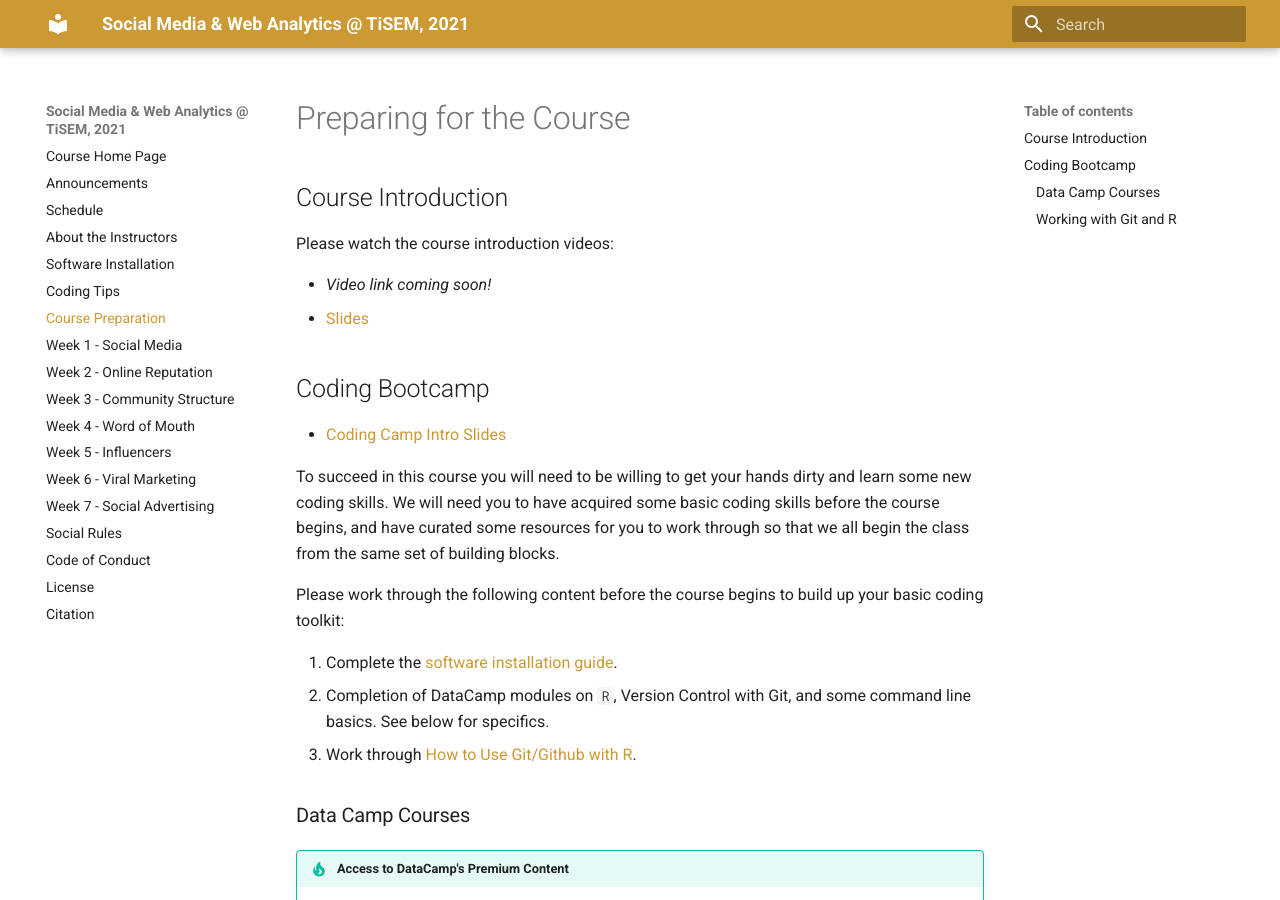
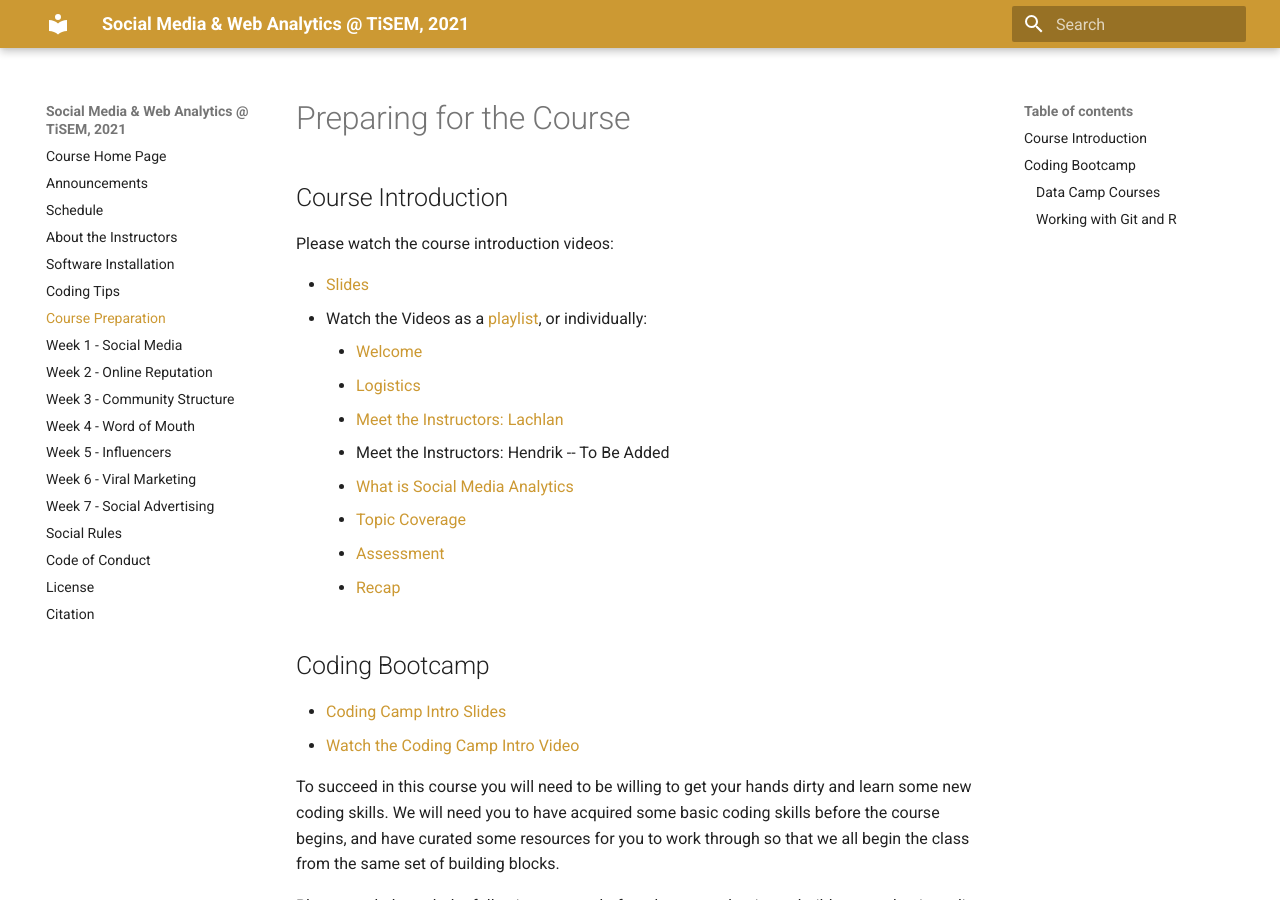
Before and after one commit to tisem-digital-marketing/2021-smwa, an MkDocs documentation site: the page built from docs/course_prep.md, in a window 1280 px wide and 900 px high. Built offline with MkDocs 1.6.1 and Material for MkDocs 9.7.7, drawn with Linux system fonts in a browser that asks for light colours; old or Windows-style settings are respelled for this version of MkDocs.

Commit message:
link to videos

```diff
--- a/docs/course_prep.md
+++ b/docs/course_prep.md
@@ -4,12 +4,21 @@
 
 Please watch the course introduction videos:
 
-* *Video link coming soon!*
 * [Slides](assets/lectures/course_prep/smwa_intro.pdf)
+* Watch the Videos as a [playlist](https://www.youtube.com/watch?v=b8v6ZjOyPNA&list=PL9QkA7C7GRGVct5aKmivJXzhXKfA0tMWn), or individually:
+    * [Welcome](https://youtu.be/b8v6ZjOyPNA)
+    * [Logistics](https://youtu.be/AEWbQ16521A)
+    * [Meet the Instructors: Lachlan](https://youtu.be/mgsf25doADM)
+    * Meet the Instructors: Hendrik -- To Be Added
+    * [What is Social Media Analytics](https://youtu.be/Lj0hbp2siIY)
+    * [Topic Coverage](https://youtu.be/zL08rQ2dwWU)
+    * [Assessment](https://youtu.be/KTLTdwLTQLc)
+    * [Recap](https://youtu.be/qyRuREG7nuk)
 
 ## Coding Bootcamp
 
 * [Coding Camp Intro Slides](assets/lectures/course_prep/codecamp.pdf)
+* [Watch the Coding Camp Intro Video](https://youtu.be/kPZdgpJXHg0)
 
 To succeed in this course you will need to be willing to get your hands dirty and learn some new coding skills.
 We will need you to have acquired some basic coding skills before the course begins, and have curated some resources for you to work through so that we all begin the class from the same set of building blocks.
```
